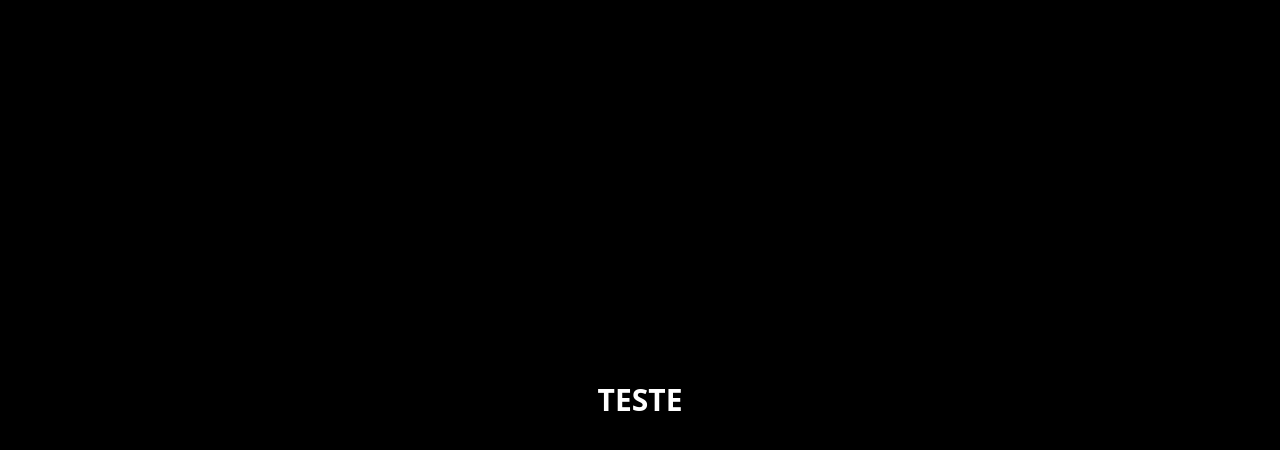
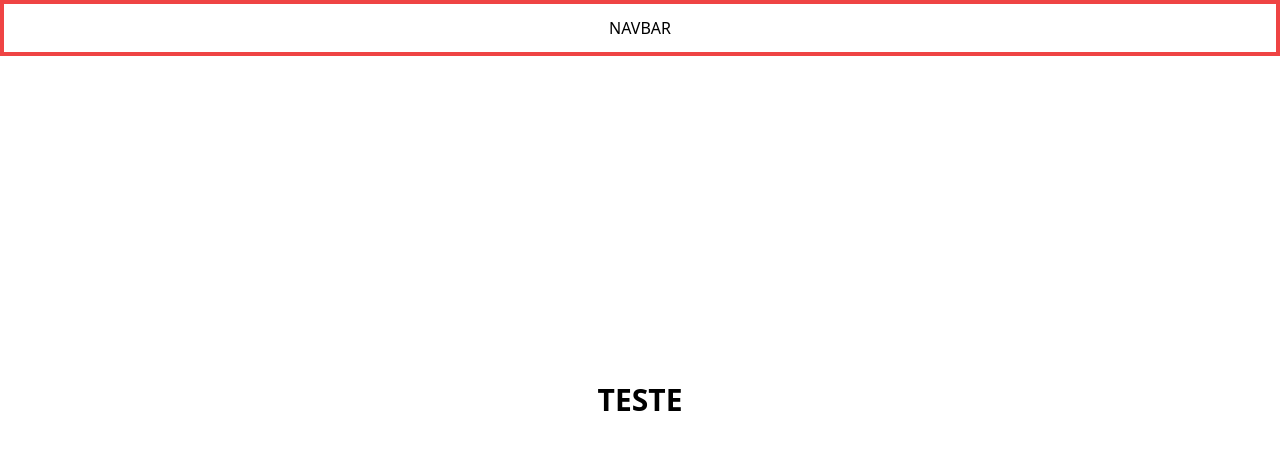
Before and after one commit to Nicolas2Primo/WebStore, a React (Vite) app: page / in a window 1280 px wide. Shown: the top 450 px of the page. Built offline with nearby package versions, Linux system fonts and the light colour scheme.

Commit message:
estruturando a navbar

```diff
--- a/src/App.jsx
+++ b/src/App.jsx
@@ -1,11 +1,13 @@
 import React, { useEffect } from "react";
 import { BrowserRouter as Router, Route, Routes } from "react-router-dom";
 import Home from "./pages/Home";
+import Navbar from "./components/NavBar";
 
 function App() {
   return (
     <div className="">
       <Router>
+        <Navbar />
         <Routes>
           <Route path="/" element={<Home />}></Route>
         </Routes>
--- a/src/components/NavBar.jsx
+++ b/src/components/NavBar.jsx
@@ -1 +1,11 @@
 import React from "react";
+
+const Navbar = () => {
+  return (
+    <nav className="fixed w-full  h-14  border-4 border-red-500 flex items-center justify-center">
+      NAVBAR
+    </nav>
+  );
+};
+
+export default Navbar;
--- a/src/pages/Home.jsx
+++ b/src/pages/Home.jsx
@@ -2,8 +2,8 @@ import React from "react";
 
 const Home = () => {
   return (
-    <div className="w-screen h-screen bg-black flex items-center justify-center">
-      <div className="text-white text-3xl font-bold">TESTE</div>
+    <div className="w-screen h-screen  flex items-center justify-center">
+      <div className="text-3xl font-bold">TESTE</div>
     </div>
   );
 };
```
